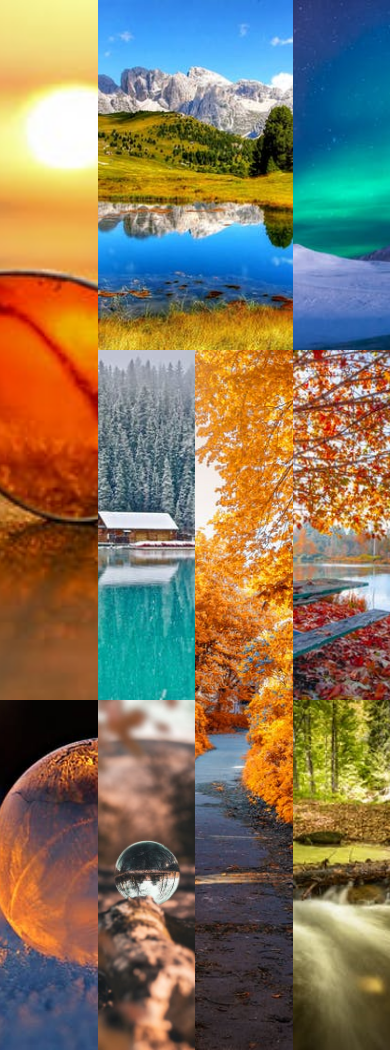
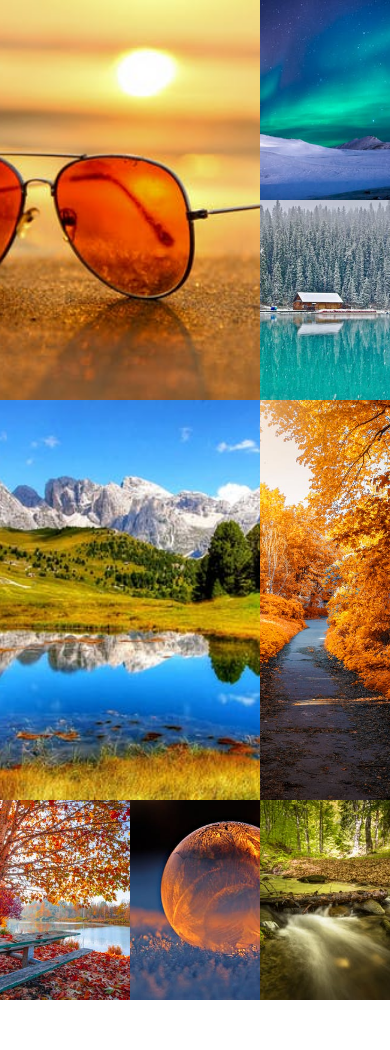
Before and after one commit to christopher85/montage-photo, a plain HTML site: page index.html in a window 390 px wide. After the commit the page ends 1000 px from the top, so only its background shows below. Drawn offline with Linux system fonts and the light colour scheme.

Commit message:
modif média queries

```diff
--- a/style.scss
+++ b/style.scss
@@ -45,11 +45,19 @@
 
 }
 }
-@media screen and (max-width:1200px){
+@media screen and (max-width:900px){
     .container{
-        grid-template: "1fr 1fr 1fr 1fr" 350px
-                       "1fr 1fr 1fr 1fr" 350px
-                       "1fr 1fr 1fr 1fr" 350px;
+        grid-template: "1fr 1fr 1fr" 200px
+                       "1fr 1fr 1fr" 200px
+                       "1fr 1fr 1fr" 200px
+                       "1fr 1fr 1fr" 200px
+                       "1fr 1fr 1fr" 200px;
+    }
+    .container .box.a{
+        grid-column: span 2;
 
+    }
+    .container .box.b{
+        grid-row: span 2;
+    }
 }
-}
```
Also changed, not shown: style.css, 1 other file.
